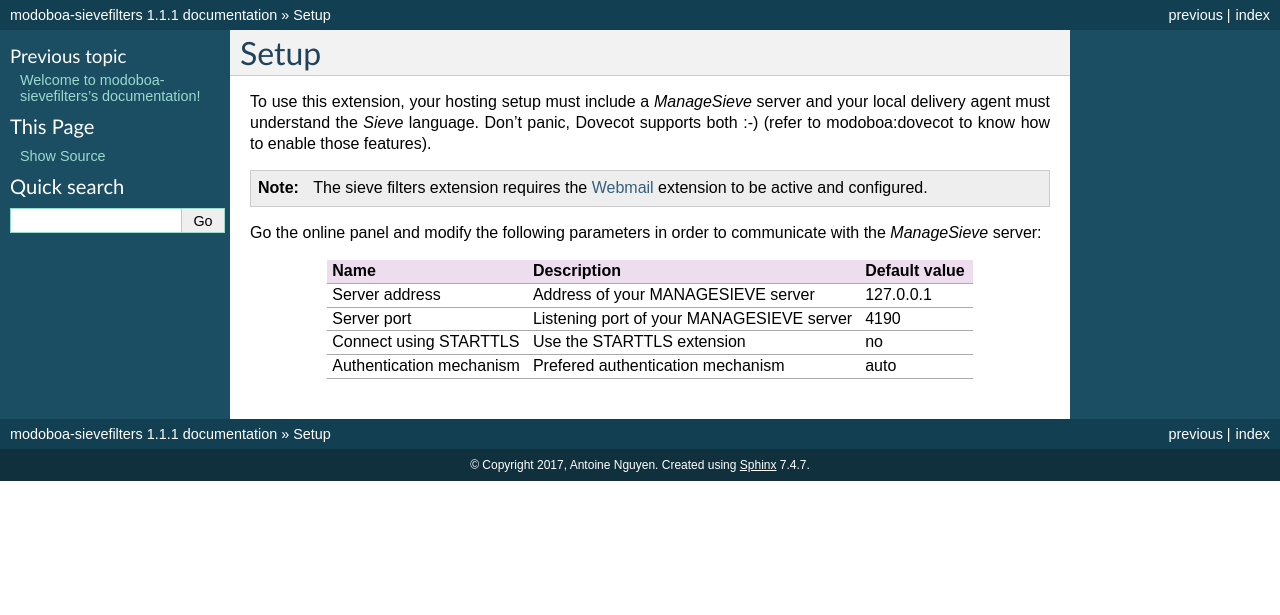
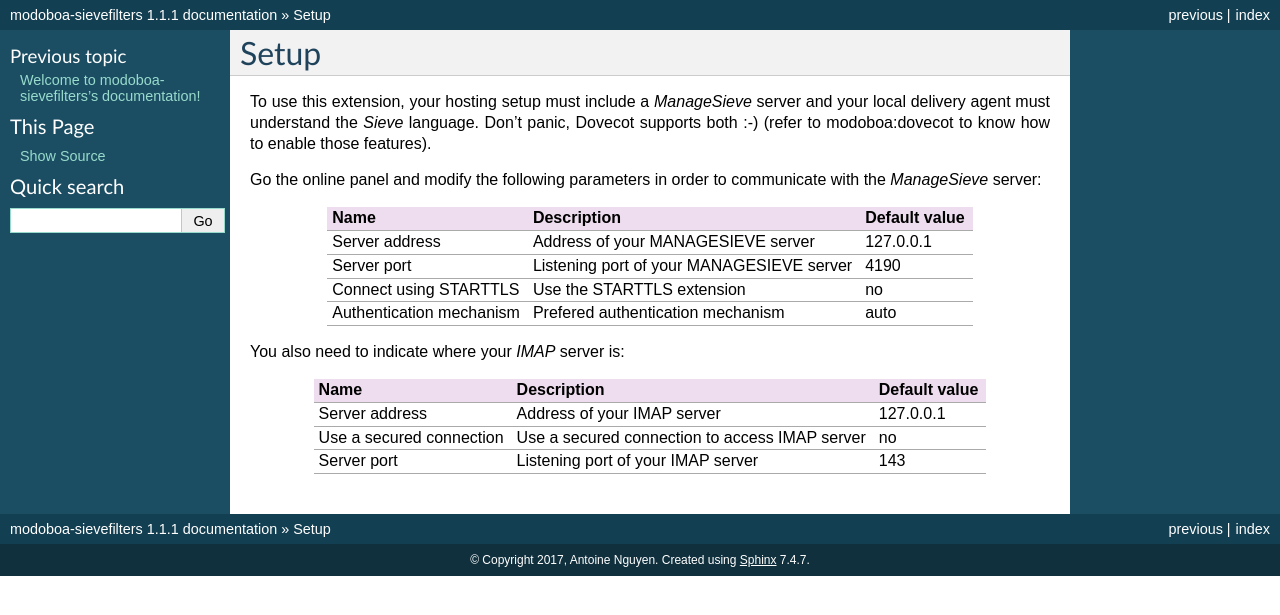
Before and after one commit to modoboa/modoboa-sievefilters, a Sphinx documentation site: the page built from docs/setup.rst, in a window 1280 px wide. Shown: the top 615 px of the page. Built offline with Sphinx 7.4.7, drawn with Linux system fonts in a browser that asks for light colours.

```diff
--- a/docs/setup.rst
+++ b/docs/setup.rst
@@ -6,12 +6,6 @@ To use this extension, your hosting setup must include a *ManageSieve*
 server and your local delivery agent must understand the *Sieve*
 language. Don't panic, Dovecot supports both :-) (refer to
 :ref:`modoboa:dovecot` to know how to enable those features).
-
-.. note::
-
-   The sieve filters extension requires the `Webmail
-   <http://modoboa-webmail.readthedocs.org/>`_ extension to be active
-   and configured.
 
 Go the online panel and modify the following parameters in order to
 communicate with the *ManageSieve* server:
@@ -33,3 +27,19 @@ communicate with the *ManageSieve* server:
 |mechanism           |authentication      |                    |
 |                    |mechanism           |                    |
 +--------------------+--------------------+--------------------+
+
+You also need to indicate where your *IMAP* server is:
+
++--------------------+--------------------+--------------------+
+|Name                |Description         |Default value       |
++====================+====================+====================+
+|Server address      |Address of your IMAP|127.0.0.1           |
+|                    |server              |                    |
++--------------------+--------------------+--------------------+
+|Use a secured       |Use a secured       |no                  |
+|connection          |connection to access|                    |
+|                    |IMAP server         |                    |
++--------------------+--------------------+--------------------+
+|Server port         |Listening port of   |143                 |
+|                    |your IMAP server    |                    |
++--------------------+--------------------+--------------------+
--- a/modoboa_sievefilters/__init__.py
+++ b/modoboa_sievefilters/__init__.py
@@ -1,3 +1,3 @@
-__version__ = "1.1.1"
+__version__ = "1.2.0"
 
 default_app_config = "modoboa_sievefilters.apps.SieveFiltersConfig"
--- a/requirements.txt
+++ b/requirements.txt
@@ -1,2 +1,2 @@
-modoboa>=1.7.0
-sievelib
+modoboa>=1.8.2
+sievelib>=1.0.0
```
Also changed, not shown: 2 other files.
